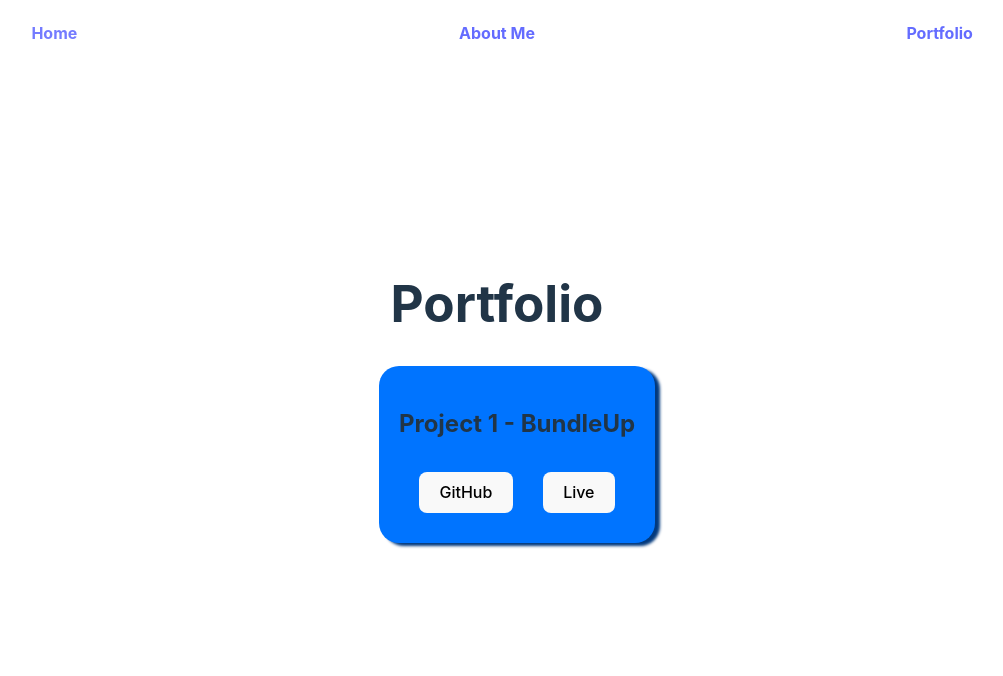
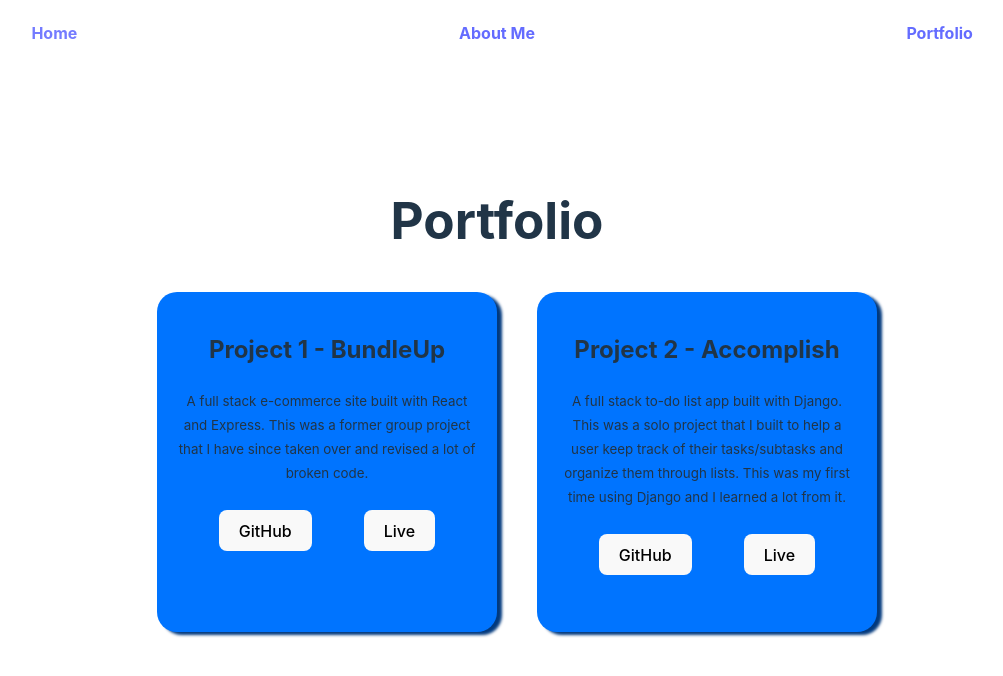
Before and after one commit to camdelay16/portfolio, a React (Vite) app: page /portfolio in a window 1280 px wide. Shown: the top 676 px of the page, without its empty margins (143-1146 px from the left). Built offline with nearby package versions, Linux system fonts and the light colour scheme.

Commit message:
updated with django project

```diff
--- a/src/App.css
+++ b/src/App.css
@@ -93,11 +93,17 @@ nav {
   padding: 20px;
   margin: 10px;
   border-radius: 20px;
+  width: 300px;
+  height: 300px;
   box-shadow: 5px 3px 3px #02397d;
 }
 
 .projects {
   list-style-type: none;
+  margin: 0px;
+  display: grid;
+  grid-template-columns: repeat(2, 1fr);
+  gap: 20px;
 }
 
 .proficientWithContainer {
--- a/src/components/Portfolio.jsx
+++ b/src/components/Portfolio.jsx
@@ -2,11 +2,17 @@ const Portfolio = (props) => {
   const { info } = props;
 
   const projects = info.portfolio.map((project, index) => (
+    <li>
       <div
         key={index}
         className="individualProjects"
       >
         <h2>{project.title}</h2>
+        <div>
+          <p>
+            <small>{project.about}</small>
+          </p>
+        </div>
         <div className="projectLinks">
           <a
             href={project.source}
@@ -22,14 +28,15 @@ const Portfolio = (props) => {
           </a>
         </div>
       </div>
+    </li>
   ));
 
   return (
     <div>
       <h1>Portfolio</h1>
-      <ul className="projects">
-        <li>{projects}</li>
-      </ul>
+      <div className="projectsContainer">
+        <ul className="projects">{projects}</ul>
+      </div>
     </div>
   );
 };
--- a/src/info/info.js
+++ b/src/info/info.js
@@ -8,8 +8,8 @@ export const info = {
   //   baseColor: colors[0],
   miniBio: [
     {
-      emoji: "☕",
-      text: "fueled by coffee",
+      emoji: "🐶",
+      text: "Dog Lover",
     },
     {
       emoji: "🌎",
@@ -17,7 +17,7 @@ export const info = {
     },
     {
       emoji: "💼",
-      text: "Systems Engineer at Google",
+      text: "Freelance",
     },
     {
       emoji: "📧",
@@ -51,7 +51,7 @@ export const info = {
       "bootstrap",
       "html5",
       "css3",
-      "figma",
+      "django",
     ],
     exposedTo: ["nodejs", "python", "adobe illustrator"],
   },
@@ -78,8 +78,15 @@ export const info = {
       title: "Project 1 - BundleUp",
       live: "https://bundle-up.netlify.app/",
       source: "https://github.com/camdelay16/BundleUp_React",
-
-      //   image: mock1,
+      about:
+        "A full stack e-commerce site built with React and Express. This was a former group project that I have since taken over and revised a lot of broken code.",
+    },
+    {
+      title: "Project 2 - Accomplish",
+      live: "https://accomplish-a23d7a73df7a.herokuapp.com/",
+      source: "https://github.com/camdelay16/Accomplish/tree/main",
+      about:
+        "A full stack to-do list app built with Django. This was a solo project that I built to help a user keep track of their tasks/subtasks and organize them through lists. This was my first time using Django and I learned a lot from it.",
     },
   ],
 };
```
Lines whose indentation alone changed are shown as unchanged.
